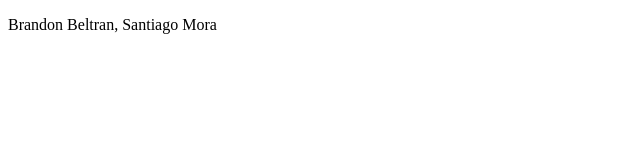
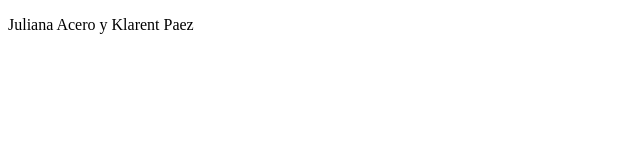
Before and after one commit to JonnathanVrussi/miprimerrepositorio4a, a plain HTML site: page index.html in a window 1280 px wide. Shown: the full height of the page, 0-640 px from the left. Drawn offline with Linux system fonts and the light colour scheme.

Commit message:
Update index.html

```diff
--- a/index.html
+++ b/index.html
@@ -6,6 +6,6 @@
     <title>Document</title>
 </head>
 <body>
-    <p>Brandon Beltran, Santiago Mora</p>
+    <p> Juliana Acero y Klarent Paez </p>
 </body>
 </html>
```
